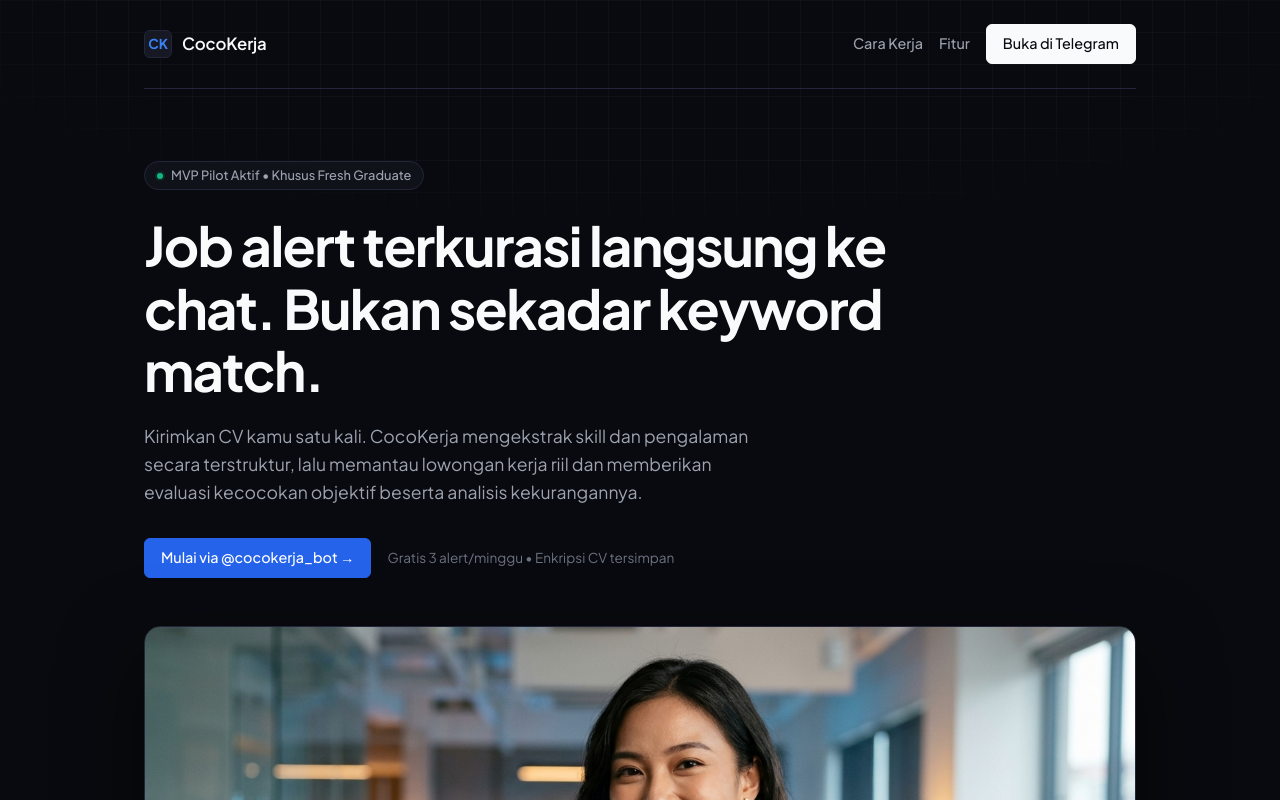
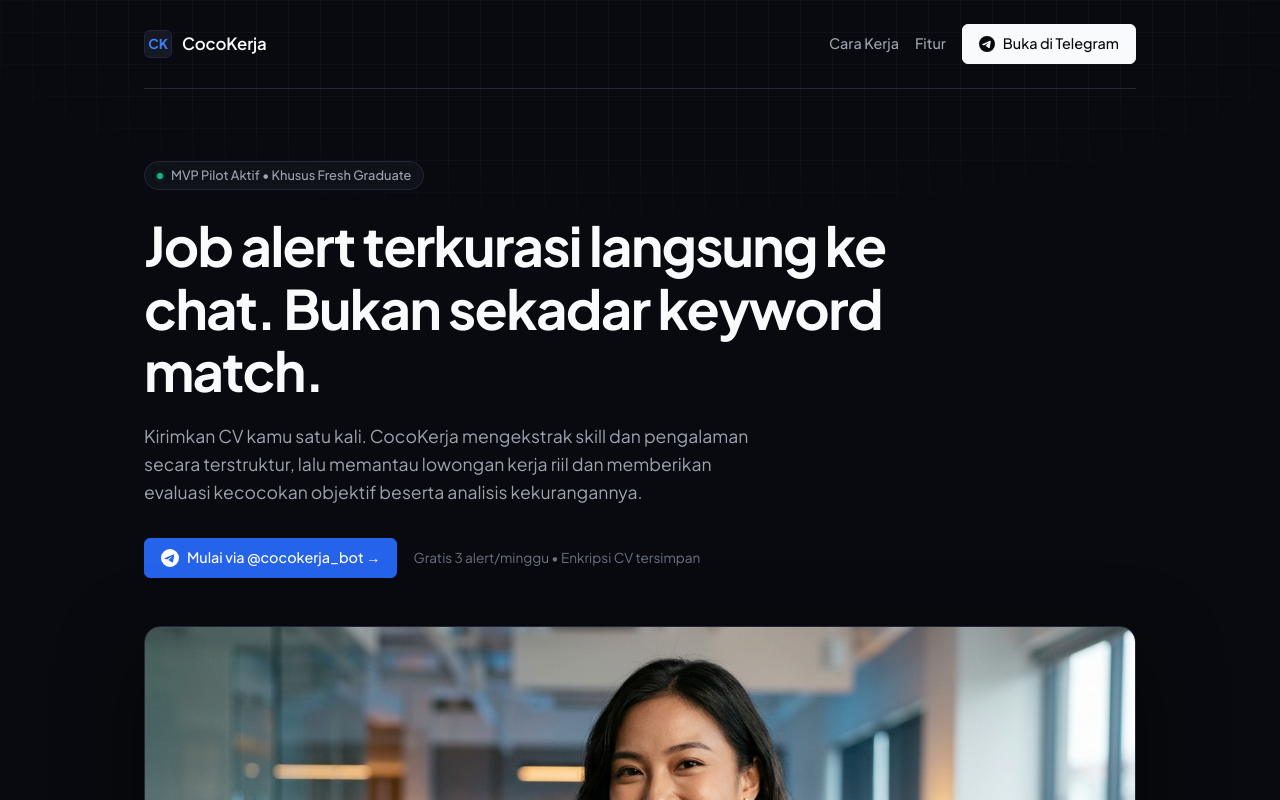
Before and after one commit to hkgraphica/cocokerja, a Next.js app: page / in a window 1280 px wide. Shown: the top 800 px of the page. Built offline with nearby package versions, Linux system fonts and the light colour scheme; no server answers.

Commit message:
feat(ui): add telegram logo svg icon to all telegram cta buttons

```diff
--- a/src/app/page.tsx
+++ b/src/app/page.tsx
@@ -1,6 +1,22 @@
 import Image from "next/image";
 
 const BOT_URL = process.env.NEXT_PUBLIC_BOT_URL ?? "https://t.me/cocokerja_bot";
+
+function TelegramIcon({ className = "", size = 18 }: { className?: string; size?: number }) {
+  return (
+    <svg
+      width={size}
+      height={size}
+      viewBox="0 0 24 24"
+      fill="currentColor"
+      aria-hidden="true"
+      className={className}
+      style={{ flexShrink: 0 }}
+    >
+      <path d="M11.944 0A12 12 0 0 0 0 12a12 12 0 0 0 12 12 12 12 0 0 0 12-12A12 12 0 0 0 12 0a12 12 0 0 0-.056 0zm4.962 7.224c.1-.002.321.023.465.14a.506.506 0 0 1 .171.325c.016.093.036.306.02.472-.18 1.898-.962 6.502-1.36 8.627-.168.9-.499 1.201-.82 1.23-.696.065-1.225-.46-1.9-.902-1.056-.693-1.653-1.124-2.678-1.8-1.185-.78-.417-1.21.258-1.91.177-.184 3.247-2.977 3.307-3.23.007-.032.014-.15-.056-.212s-.174-.041-.249-.024c-.106.024-1.793 1.14-5.061 3.345-.48.33-.913.49-1.302.48-.428-.008-1.252-.241-1.865-.44-.752-.245-1.349-.374-1.297-.789.027-.216.325-.437.893-.663 3.498-1.524 5.83-2.529 6.998-3.014 3.332-1.386 4.025-1.627 4.476-1.635z" />
+    </svg>
+  );
+}
 
 export default function Home() {
   return (
@@ -23,7 +39,8 @@
               className="btn btn-primary"
               id="nav-bot-link"
             >
-              Buka di Telegram
+              <TelegramIcon size={16} />
+              <span>Buka di Telegram</span>
             </a>
           </nav>
         </header>
@@ -52,7 +69,8 @@
               className="btn btn-accent"
               id="hero-start-btn"
             >
-              Mulai via @cocokerja_bot →
+              <TelegramIcon size={18} />
+              <span>Mulai via @cocokerja_bot →</span>
             </a>
             <span className="hero-meta">Gratis 3 alert/minggu • Enkripsi CV tersimpan</span>
           </div>
@@ -258,7 +276,8 @@
             rel="noreferrer"
             className="btn btn-accent"
           >
-            Mulai Percakapan di Telegram
+            <TelegramIcon size={18} />
+            <span>Mulai Percakapan di Telegram</span>
           </a>
         </section>
 
```
